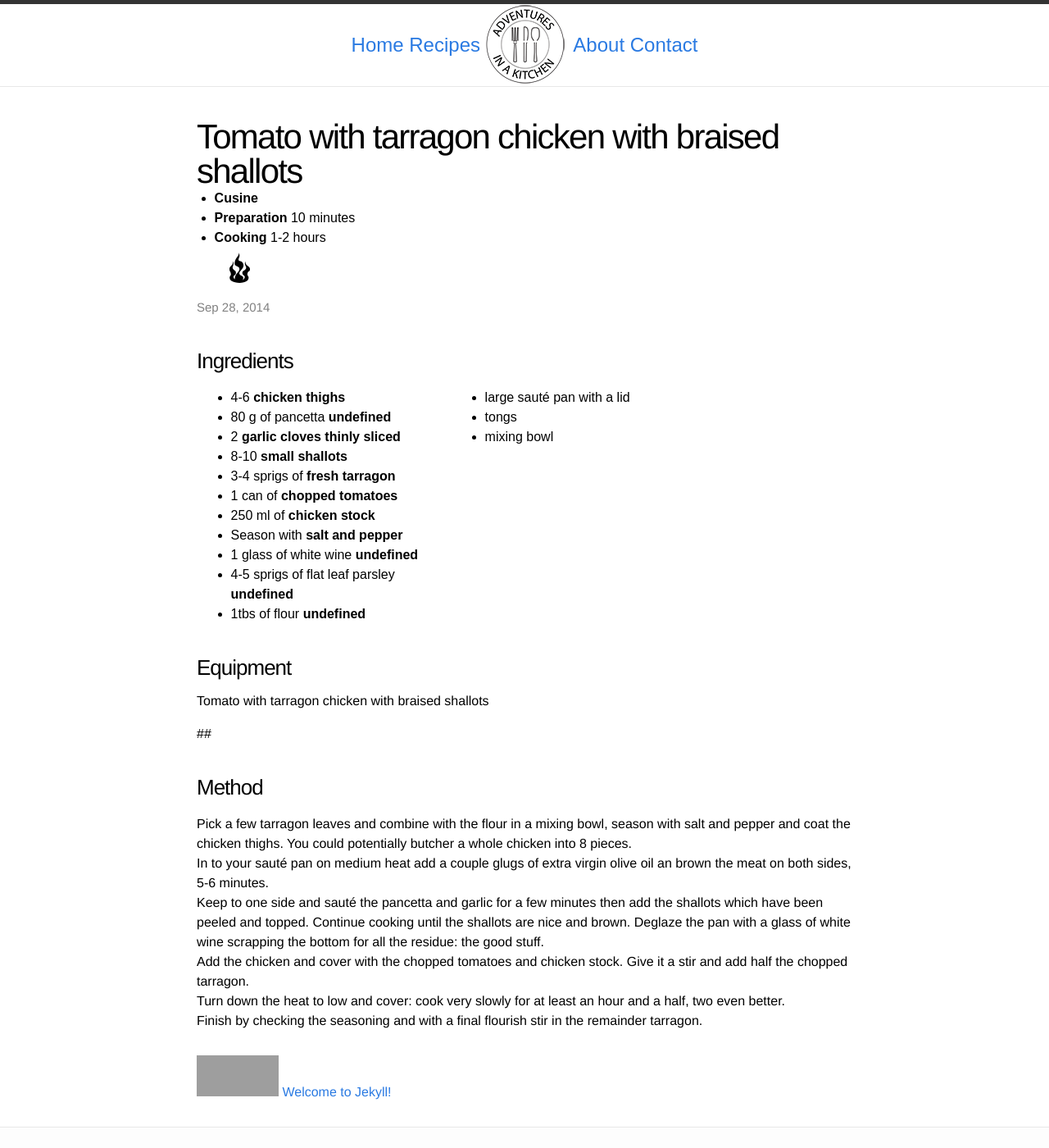
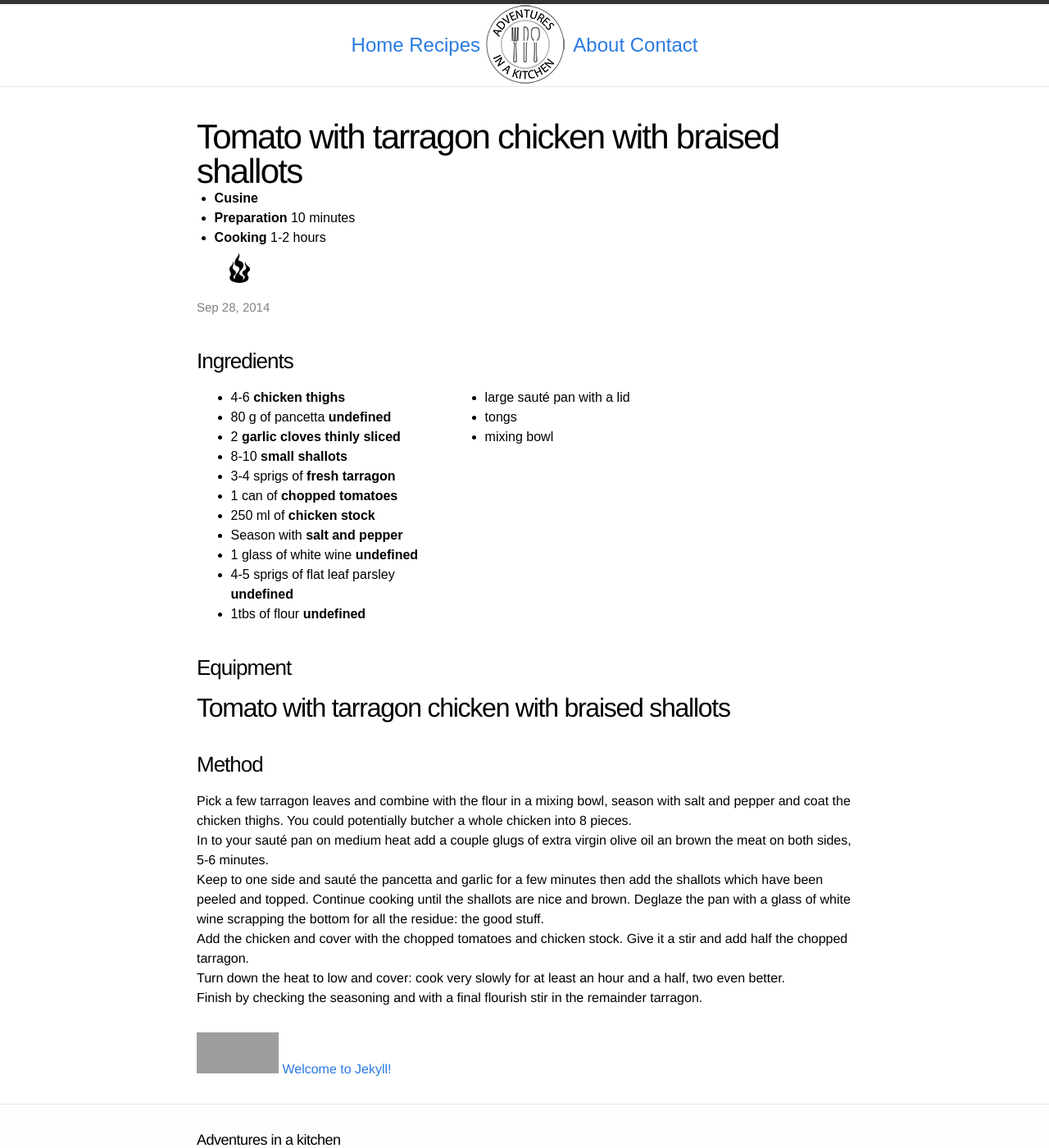
Before and after one commit to chrisncarpenter/chrisncarpenter.github.io, a Jekyll site: the page built from _posts/2014-09-28-tomato-and-tarragon-chicken-casserole.markdown, in a window 1280 px wide and 1400 px high. Shown: the whole window at 82% size. Built offline with Jekyll 4.4.1, drawn with Linux system fonts in a browser that asks for light colours; nearby versions of some CDN libraries; grey boxes are pictures that could not be loaded.

```diff
--- a/_posts/2014-09-28-tomato-and-tarragon-chicken-casserole.markdown
+++ b/_posts/2014-09-28-tomato-and-tarragon-chicken-casserole.markdown
@@ -26,10 +26,8 @@ equipment:
   - name: tongs
   - name: mixing bowl
 ---
-# Tomato with tarragon chicken with braised shallots
 
-##
-
+## Tomato with tarragon chicken with braised shallots
 
 ### Method
 
--- a/js/recipe.js
+++ b/js/recipe.js
@@ -26,7 +26,7 @@ $(document).ready(function() {
 
 	equalHeight($(".co2"));
 
-	$('p:first').html(function (i, html)
+	$('.post-content p:first').html(function (i, html)
 	{
 		return html.replace(/^[^a-zA-Z]*([a-zA-Z])/g, '<span class="big-cap">$1</span>');
 	});
```
